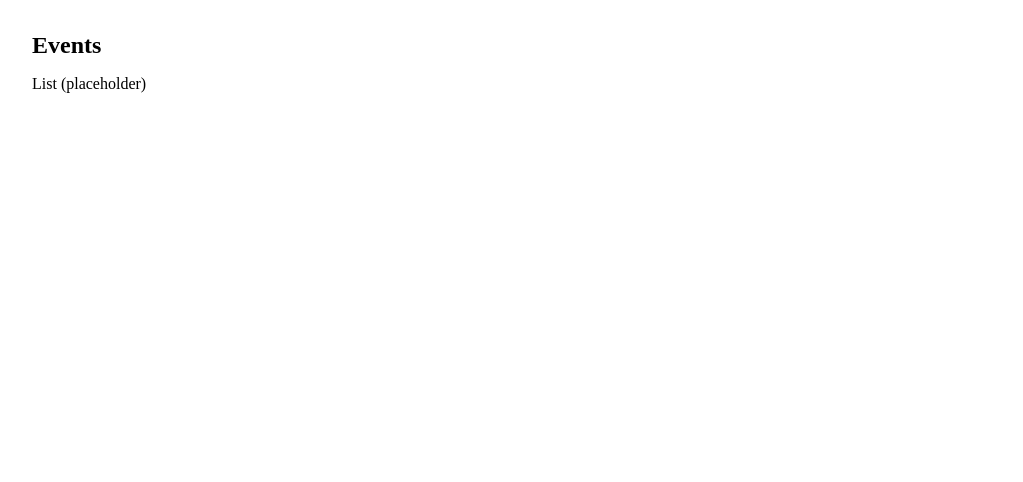
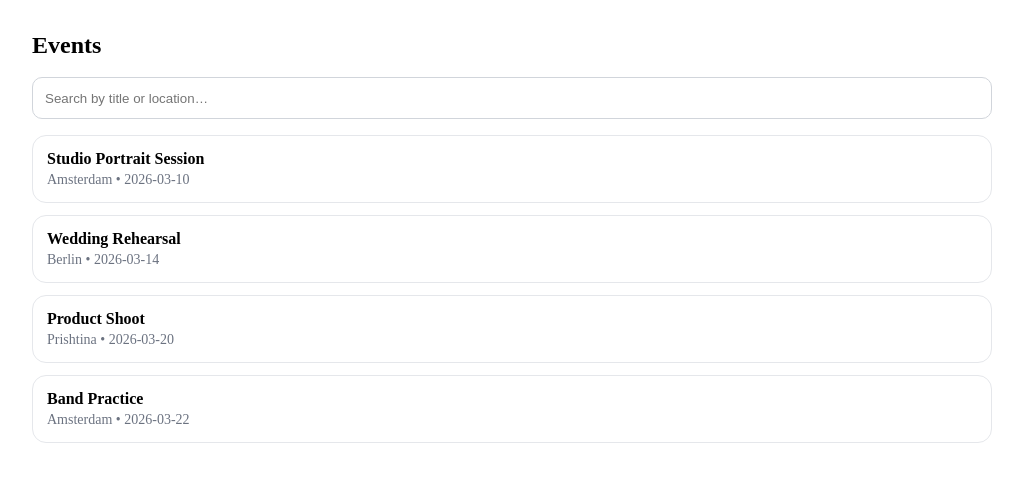
Before and after one commit to fionaveseli/event-planner, an Angular app: page /events in a window 1280 px wide. Shown: the top 482 px of the page, without its empty margins (128-1151 px from the left). Built offline with nearby package versions, Linux system fonts and the light colour scheme.

Commit message:
feat(events): add debounced search list with rxjs and signals

```diff
--- /dev/null
+++ b/src/app/core/api/auth.api.ts
@@ -0,0 +1,6 @@
+import { Observable } from 'rxjs';
+import type { LoginRequest, LoginResponse } from '../models/auth.models';
+
+export interface AuthApi {
+  login(payload: LoginRequest): Observable<LoginResponse>;
+}
--- /dev/null
+++ b/src/app/core/api/fake-auth.api.ts
@@ -0,0 +1,18 @@
+import { Injectable } from '@angular/core';
+import { Observable, of, throwError, delay } from 'rxjs';
+import type { AuthApi } from './auth.api';
+import type { LoginRequest, LoginResponse } from '../models/auth.models';
+
+@Injectable({ providedIn: 'root' })
+export class FakeAuthApi implements AuthApi {
+  login(payload: LoginRequest): Observable<LoginResponse> {
+    // tiny fake delay so it feels real
+    const isValid = payload.email.includes('@') && payload.password.length >= 6;
+
+    if (!isValid) {
+      return throwError(() => new Error('Invalid credentials')).pipe(delay(400));
+    }
+
+    return of({ token: 'demo-token' }).pipe(delay(400));
+  }
+}
--- /dev/null
+++ b/src/app/core/models/event.models.ts
@@ -0,0 +1,6 @@
+export interface EventItem {
+  id: string;
+  title: string;
+  location: string;
+  dateIso: string; // ISO string for now
+}
--- a/src/app/core/services/auth.service.ts
+++ b/src/app/core/services/auth.service.ts
@@ -1,16 +1,26 @@
-import { Injectable, computed, signal } from '@angular/core';
+import { Injectable, computed, signal, inject } from '@angular/core';
+import { tap } from 'rxjs/operators';
+
 import { clearToken, getToken, setToken } from '../utils/storage.util';
+import { FakeAuthApi } from '../api/fake-auth.api';
+import type { LoginRequest } from '../models/auth.models';
 
 @Injectable({ providedIn: 'root' })
 export class AuthService {
+  private readonly api = inject(FakeAuthApi);
+
   private readonly _token = signal<string | null>(getToken());
 
   readonly token = computed(() => this._token());
   readonly isAuthenticated = computed(() => !!this._token());
 
-  login(token: string): void {
-    setToken(token);
-    this._token.set(token);
+  login$(payload: LoginRequest) {
+    return this.api.login(payload).pipe(
+      tap((res) => {
+        setToken(res.token);
+        this._token.set(res.token);
+      })
+    );
   }
 
   logout(): void {
--- a/src/app/features/dashboard/pages/dashboard-overview/dashboard-overview.page.ts
+++ b/src/app/features/dashboard/pages/dashboard-overview/dashboard-overview.page.ts
@@ -1,4 +1,6 @@
-import { ChangeDetectionStrategy, Component } from '@angular/core';
+import { ChangeDetectionStrategy, Component, inject } from '@angular/core';
+import { Router } from '@angular/router';
+import { AuthService } from '../../../../core/services/auth.service';
 
 @Component({
   selector: 'app-dashboard-overview-page',
@@ -7,8 +9,18 @@ import { ChangeDetectionStrategy, Component } from '@angular/core';
     <section class="page">
       <h1>Dashboard</h1>
       <p>Overview (placeholder)</p>
+
+      <button (click)="logout()">Logout</button>
     </section>
   `,
   changeDetection: ChangeDetectionStrategy.OnPush,
 })
-export class DashboardOverviewPage {}
+export class DashboardOverviewPage {
+  private readonly auth = inject(AuthService);
+  private readonly router = inject(Router);
+
+  logout() {
+    this.auth.logout();
+    this.router.navigateByUrl('/auth/login');
+  }
+}
--- /dev/null
+++ b/src/app/features/events/data/fake-events.api.ts
@@ -0,0 +1,25 @@
+import { Injectable } from '@angular/core';
+import { Observable, of, delay } from 'rxjs';
+import type { EventItem } from '../../../core/models/event.models';
+
+const EVENTS: EventItem[] = [
+  { id: '1', title: 'Studio Portrait Session', location: 'Amsterdam', dateIso: '2026-03-10' },
+  { id: '2', title: 'Wedding Rehearsal', location: 'Berlin', dateIso: '2026-03-14' },
+  { id: '3', title: 'Product Shoot', location: 'Prishtina', dateIso: '2026-03-20' },
+  { id: '4', title: 'Band Practice', location: 'Amsterdam', dateIso: '2026-03-22' },
+];
+
+@Injectable({ providedIn: 'root' })
+export class FakeEventsApi {
+  search(term: string): Observable<EventItem[]> {
+    const q = term.trim().toLowerCase();
+
+    const filtered = !q
+      ? EVENTS
+      : EVENTS.filter(e =>
+          e.title.toLowerCase().includes(q) || e.location.toLowerCase().includes(q)
+        );
+
+    return of(filtered).pipe(delay(250));
+  }
+}
--- /dev/null
+++ b/src/app/features/events/pages/events-list/events-list.page.scss
@@ -0,0 +1,49 @@
+.page {
+  padding: 24px;
+  max-width: 960px;
+  margin: 0 auto;
+}
+
+.header {
+  display: grid;
+  gap: 10px;
+  margin-bottom: 16px;
+}
+
+.search {
+  height: 40px;
+  padding: 0 12px;
+  border: 1px solid #d1d5db;
+  border-radius: 10px;
+  outline: none;
+
+  &:focus {
+    border-color: #111827;
+  }
+}
+
+.list {
+  display: grid;
+  gap: 12px;
+}
+
+.card {
+  border: 1px solid #e5e7eb;
+  border-radius: 14px;
+  padding: 14px;
+  background: #fff;
+}
+
+.title {
+  font-weight: 700;
+  margin-bottom: 4px;
+}
+
+.meta {
+  color: #6b7280;
+  font-size: 14px;
+}
+
+.muted {
+  color: #6b7280;
+}
--- a/src/app/features/events/pages/events-list/events-list.page.ts
+++ b/src/app/features/events/pages/events-list/events-list.page.ts
@@ -1,14 +1,85 @@
-import { ChangeDetectionStrategy, Component } from '@angular/core';
+import { Component, ChangeDetectionStrategy, inject, DestroyRef, signal, computed } from "@angular/core";
+import { takeUntilDestroyed, toSignal } from "@angular/core/rxjs-interop";
+import { ReactiveFormsModule, FormControl } from "@angular/forms";
+import { startWith, debounceTime, distinctUntilChanged, switchMap, finalize } from "rxjs";
+import { EventItem } from "../../../../core/models/event.models";
+import { EventsService } from "../../services/events.service";
+
 
 @Component({
   selector: 'app-events-list-page',
   standalone: true,
+  imports: [ReactiveFormsModule],
   template: `
     <section class="page">
-      <h1>Events</h1>
-      <p>List (placeholder)</p>
+      <header class="header">
+        <h1>Events</h1>
+
+        <input
+          class="search"
+          type="text"
+          [formControl]="searchControl"
+          placeholder="Search by title or location…"
+        />
+      </header>
+
+      @if (isLoading()) {
+        <p class="muted">Loading…</p>
+      }
+
+      @if (!isLoading() && filteredEvents().length === 0) {
+        <p class="muted">No events found.</p>
+      }
+
+      <div class="list">
+        @for (event of filteredEvents(); track event.id) {
+          <article class="card">
+            <div class="title">{{ event.title }}</div>
+            <div class="meta">{{ event.location }} • {{ event.dateIso }}</div>
+          </article>
+        }
+      </div>
     </section>
   `,
+  styleUrl: './events-list.page.scss',
   changeDetection: ChangeDetectionStrategy.OnPush,
 })
-export class EventsListPage {}
+export class EventsListPage {
+  private readonly eventsService = inject(EventsService);
+  private readonly destroyRef = inject(DestroyRef);
+
+  readonly searchControl = new FormControl<string>('', { nonNullable: true });
+
+  readonly isLoading = signal(false);
+
+  // Observable stream: search input -> debounce -> switchMap(API)
+  private readonly events$ = this.searchControl.valueChanges.pipe(
+    startWith(this.searchControl.value),
+    debounceTime(300),
+    distinctUntilChanged(),
+    switchMap((term) => {
+      this.isLoading.set(true);
+      return this.eventsService.searchEvents$(term).pipe(
+        finalize(() => this.isLoading.set(false))
+      );
+    }),
+    takeUntilDestroyed(this.destroyRef)
+  );
+
+  // Observable -> Signal (so template + computed can use it)
+readonly events = toSignal(this.events$, { initialValue: [] as EventItem[] });
+
+  // Signal + computed for derived filtered state (requirement)
+  // (This example applies an extra local filter rule: trim + normalize)
+  readonly filteredEvents = computed(() => {
+    const term = this.searchControl.value.trim().toLowerCase();
+    const items = this.events();
+
+    if (!term) return items;
+
+    return items?.filter((e) => {
+      const hay = `${e.title} ${e.location}`.toLowerCase();
+      return hay.includes(term);
+    });
+  });
+}
--- /dev/null
+++ b/src/app/features/events/services/events.service.ts
@@ -0,0 +1,12 @@
+import { Injectable, inject } from '@angular/core';
+import { FakeEventsApi } from '../data/fake-events.api';
+import type { EventItem } from '../../../core/models/event.models';
+
+@Injectable({ providedIn: 'root' })
+export class EventsService {
+  private readonly api = inject(FakeEventsApi);
+
+  searchEvents$(term: string) {
+    return this.api.search(term);
+  }
+}
--- a/src/app/features/login/login.page.ts
+++ b/src/app/features/login/login.page.ts
@@ -1,8 +1,8 @@
-import { ChangeDetectionStrategy, Component, inject, signal } from '@angular/core';
+import { ChangeDetectionStrategy, Component, DestroyRef, inject, signal } from '@angular/core';
+import { takeUntilDestroyed } from '@angular/core/rxjs-interop';
 import { FormBuilder, Validators, ReactiveFormsModule } from '@angular/forms';
 import { Router } from '@angular/router';
 import { AuthService } from '../../core/services/auth.service';
-
 
 @Component({
   selector: 'app-login-page',
@@ -41,14 +41,19 @@ import { AuthService } from '../../core/services/auth.service';
             <p class="error">Password must be at least 6 characters.</p>
           }
 
+          @if (errorMessage()) {
+  <p class="error">{{ errorMessage() }}</p>
+}
           <button type="submit" [disabled]="form.invalid || isSubmitting()">
-            @if (isSubmitting()) { Logging in… } @else { Login }
+            @if (isSubmitting()) {
+              Logging in…
+            } @else {
+              Login
+            }
           </button>
         </form>
 
-        <p class="hint">
-          After login you'll be redirected to the dashboard.
-        </p>
+        <p class="hint">After login you'll be redirected to the dashboard.</p>
       </div>
     </section>
   `,
@@ -59,6 +64,9 @@ export class LoginPage {
   private readonly fb = inject(FormBuilder);
   private readonly auth = inject(AuthService);
   private readonly router = inject(Router);
+  private readonly destroyRef = inject(DestroyRef);
+
+  readonly errorMessage = signal<string | null>(null);
 
   readonly isSubmitting = signal(false);
 
@@ -77,18 +85,27 @@ export class LoginPage {
     return c.touched && c.invalid;
   }
 
-  async submit() {
+submit() {
   if (this.form.invalid) {
     this.form.markAllAsTouched();
     return;
   }
 
+  this.errorMessage.set(null);
   this.isSubmitting.set(true);
 
-    // Demo token (next step we replace with HttpClient call)
-    this.auth.login('demo-token');
-
+  this.auth
+    .login$(this.form.getRawValue())
+    .pipe(takeUntilDestroyed(this.destroyRef))
+    .subscribe({
+      next: async () => {
         this.isSubmitting.set(false);
         await this.router.navigateByUrl('/dashboard');
+      },
+      error: (err) => {
+        this.isSubmitting.set(false);
+        this.errorMessage.set(err.message || 'Login failed');
+      },
+    });
 }
 }
```
Also changed, not shown: src/app/core/models/auth.models.ts (added, +8 -0 lines). Lines whose indentation alone changed are shown as unchanged.
